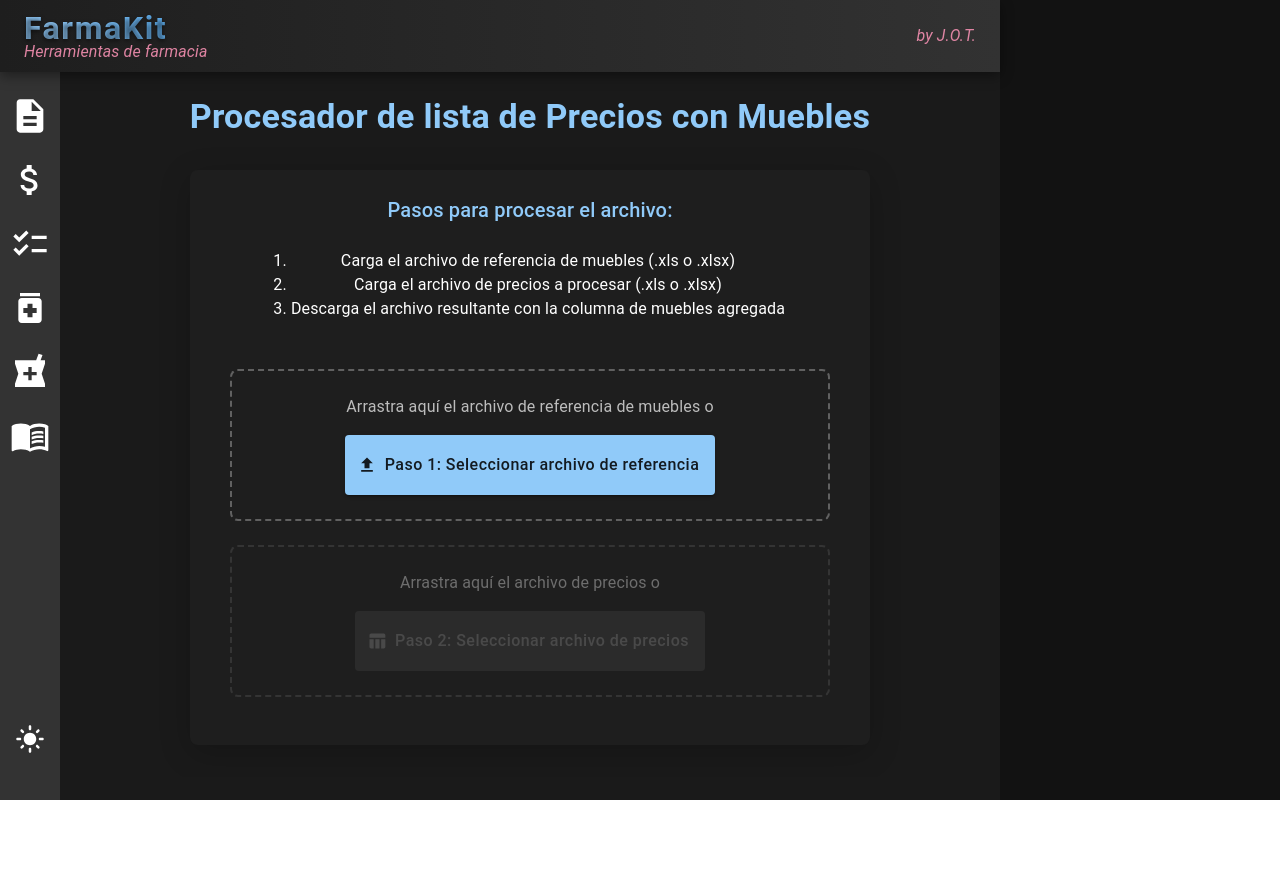
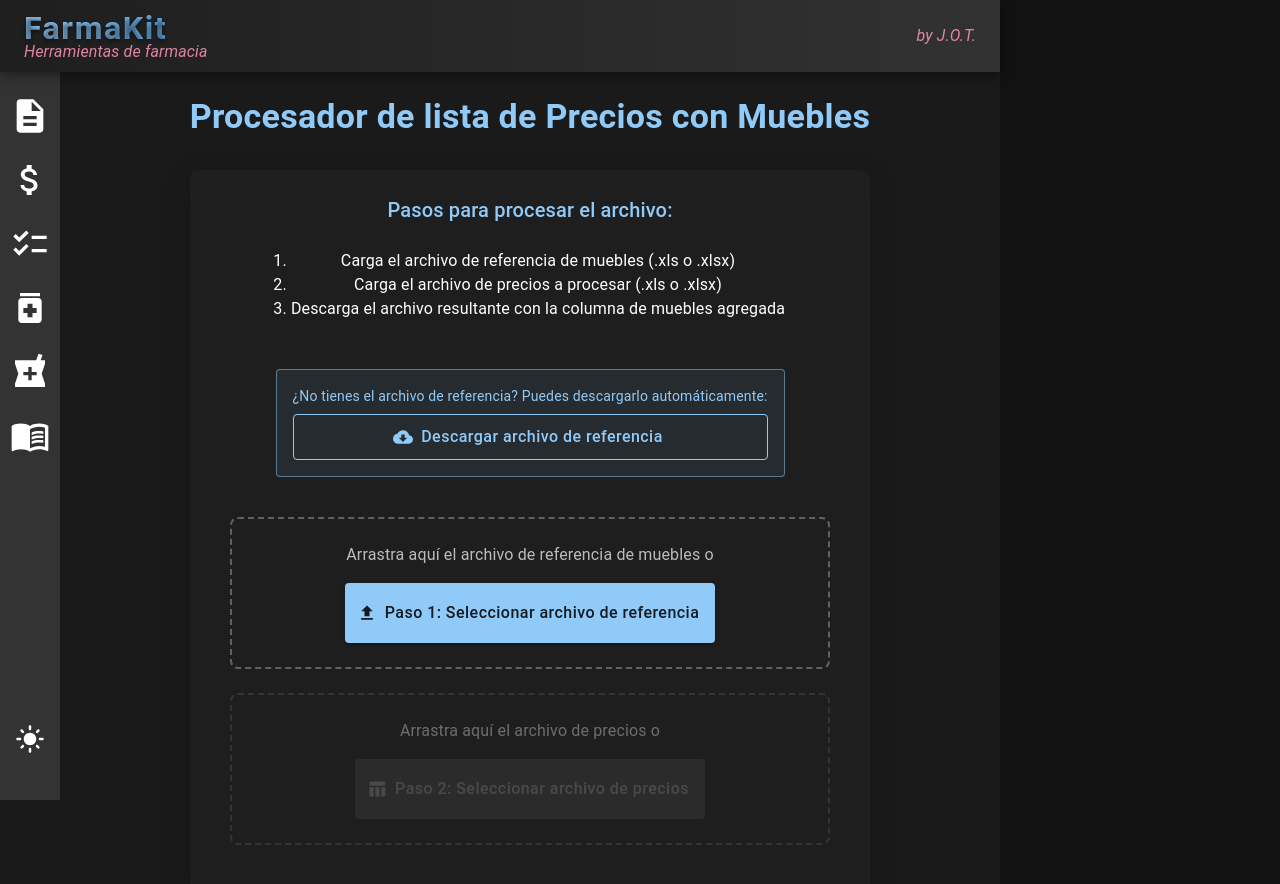
Before and after one commit to JorgeTrip/Agregar_mueble_actualizacion_precio, a React (Vite) app: page / in a window 1280 px wide. Shown: the top 884 px of the page. Before the commit the page ends 800 px from the top, so only its background shows below. Built offline with nearby package versions, Linux system fonts and the light colour scheme.

Commit message:
Agrego botón para descargar archivo de referencia desde Google Drive, en caso de no contar con uno.

```diff
--- a/src/components/FileProcessor.jsx
+++ b/src/components/FileProcessor.jsx
@@ -1,4 +1,4 @@
-import React, { useState, useCallback } from 'react';
+import React, { useState, useCallback, useEffect } from 'react';
 import {
   Button,
   Box,
@@ -15,7 +15,8 @@ import {
   MenuItem,
   IconButton,
   Tooltip,
-  Stack
+  Stack,
+  CircularProgress
 } from '@mui/material';
 import {
   Upload as UploadIcon,
@@ -23,9 +24,11 @@ import {
   Refresh as RefreshIcon,
   FileUpload as FileUploadIcon,
   TableChart as TableChartIcon,
-  Sort as SortIcon
+  Sort as SortIcon,
+  CloudDownload as CloudDownloadIcon
 } from '@mui/icons-material';
 import * as XLSX from 'xlsx';
+import { saveAs } from 'file-saver';
 
 /**
  * @fileoverview Componente para procesar archivos Excel y asignar muebles a productos
@@ -113,6 +116,10 @@ const FileProcessor = () => {
   const [isDraggingReference, setIsDraggingReference] = useState(false);
   /** @type {[boolean, Function]} Estado para indicar si se está arrastrando un archivo de entrada */
   const [isDraggingInput, setIsDraggingInput] = useState(false);
+  /** @type {[boolean, Function]} Estado para indicar si se está descargando el archivo de referencia */
+  const [isDownloadingReference, setIsDownloadingReference] = useState(false);
+  /** @type {[string|null, Function]} Estado para almacenar mensajes de información */
+  const [info, setInfo] = useState(null);
 
   /**
    * @description Normaliza los códigos de producto para facilitar la comparación
@@ -149,7 +156,72 @@ const FileProcessor = () => {
   };
 
   // In handleReferenceFileUpload, fix the processing logic:
-  const handleReferenceFileUpload = async (event) => {
+  /**
+ * @description Descarga el archivo de referencia desde la URL predefinida
+ */
+const handleDownloadReference = async () => {
+  setIsDownloadingReference(true);
+  setError(null);
+  setInfo('Descargando archivo de referencia...');
+
+  try {
+    // URL del archivo de ejemplo incluido en el proyecto
+    const response = await fetch('ejemplos/Referencia.xlsx');
+
+    if (!response.ok) {
+      throw new Error(`Error al descargar: ${response.status} ${response.statusText}`);
+    }
+
+    const arrayBuffer = await response.arrayBuffer();
+    const data = new Uint8Array(arrayBuffer);
+
+    // Procesar el archivo descargado
+    const workbook = XLSX.read(data, { type: 'array' });
+    const worksheet = workbook.Sheets[workbook.SheetNames[0]];
+    const jsonData = XLSX.utils.sheet_to_json(worksheet, { header: 'A' });
+
+    if (jsonData.length === 0) {
+      throw new Error('El archivo de referencia está vacío');
+    }
+
+    // Normalizar los datos
+    const headers = jsonData[0];
+    let codigoKey = 'B', muebleKey = 'A';
+
+    Object.keys(headers).forEach(key => {
+      const normalized = normalizeHeader(headers[key]);
+      if (normalized.includes('codigo ord 1')) codigoKey = key;
+      if (normalized.includes('mueble')) muebleKey = key;
+    });
+
+    const normalizedData = jsonData.slice(1).map(row => ({
+      mueble: row[muebleKey],
+      codigo: normalizeCode(row[codigoKey])
+    }));
+
+    console.log('Datos de referencia descargados:', normalizedData);
+    setReferenceData(normalizedData);
+    setInfo('Archivo de referencia descargado y procesado correctamente');
+
+    // Guardar una copia local del archivo
+    saveAs(
+      new Blob([data], { type: 'application/octet-stream' }),
+      'Referencia.xlsx'
+    );
+
+    // Limpiar el mensaje de información después de 5 segundos
+    setTimeout(() => {
+      setInfo(null);
+    }, 5000);
+  } catch (err) {
+    console.error('Error al descargar el archivo de referencia:', err);
+    setError(`Error al descargar el archivo de referencia: ${err.message}`);
+  } finally {
+    setIsDownloadingReference(false);
+  }
+};
+
+const handleReferenceFileUpload = async (event) => {
     const file = event.target.files[0];
     if (!file) return;
 
@@ -376,6 +448,30 @@ const FileProcessor = () => {
               <li>Descarga el archivo resultante con la columna de muebles agregada</li>
             </Typography>
 
+            <Box sx={{ mb: 3, p: 2, border: '1px solid rgba(144, 202, 249, 0.5)', borderRadius: 1, backgroundColor: 'rgba(144, 202, 249, 0.08)' }}>
+              <Typography variant="body2" sx={{ mb: 1, color: '#90caf9', textAlign: 'center' }}>
+                ¿No tienes el archivo de referencia? Puedes descargarlo automáticamente:
+              </Typography>
+              <Button
+                variant="outlined"
+                color="primary"
+                onClick={handleDownloadReference}
+                disabled={isDownloadingReference}
+                startIcon={isDownloadingReference ? <CircularProgress size={20} color="inherit" /> : <CloudDownloadIcon />}
+                sx={{
+                  width: '100%',
+                  borderColor: '#90caf9',
+                  color: '#90caf9',
+                  '&:hover': {
+                    backgroundColor: 'rgba(144, 202, 249, 0.08)',
+                    borderColor: '#64b5f6'
+                  }
+                }}
+              >
+                {isDownloadingReference ? 'Descargando...' : 'Descargar archivo de referencia'}
+              </Button>
+            </Box>
+
             <Stack spacing={3} direction="column" sx={{ width: '100%', maxWidth: 600, alignItems: 'stretch' }}>
               <DropZone
                 onDrop={handleReferenceFileDrop}
@@ -508,6 +604,12 @@ const FileProcessor = () => {
         </Alert>
       )}
 
+      {info && (
+        <Alert severity="info" sx={{ mb: 2, maxWidth: 600, margin: '0 auto' }}>
+          {info}
+        </Alert>
+      )}
+
       {data && (
         <TableContainer
           component={Paper}
```
